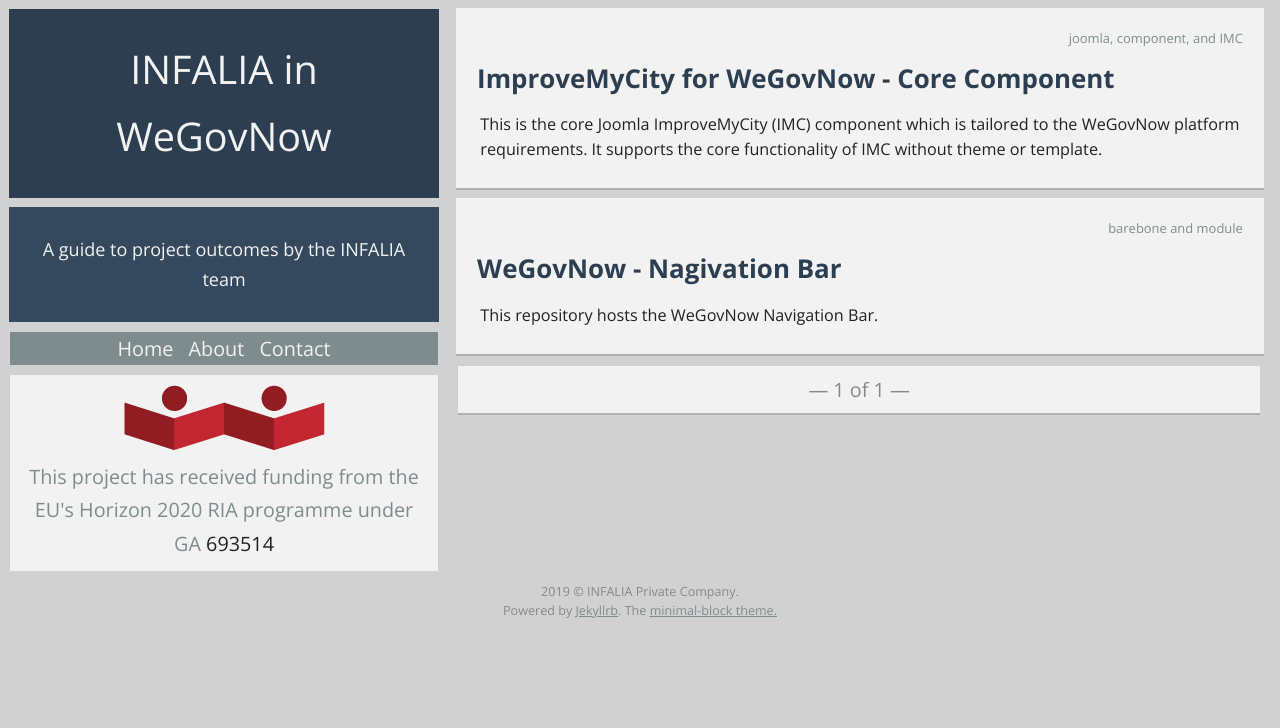
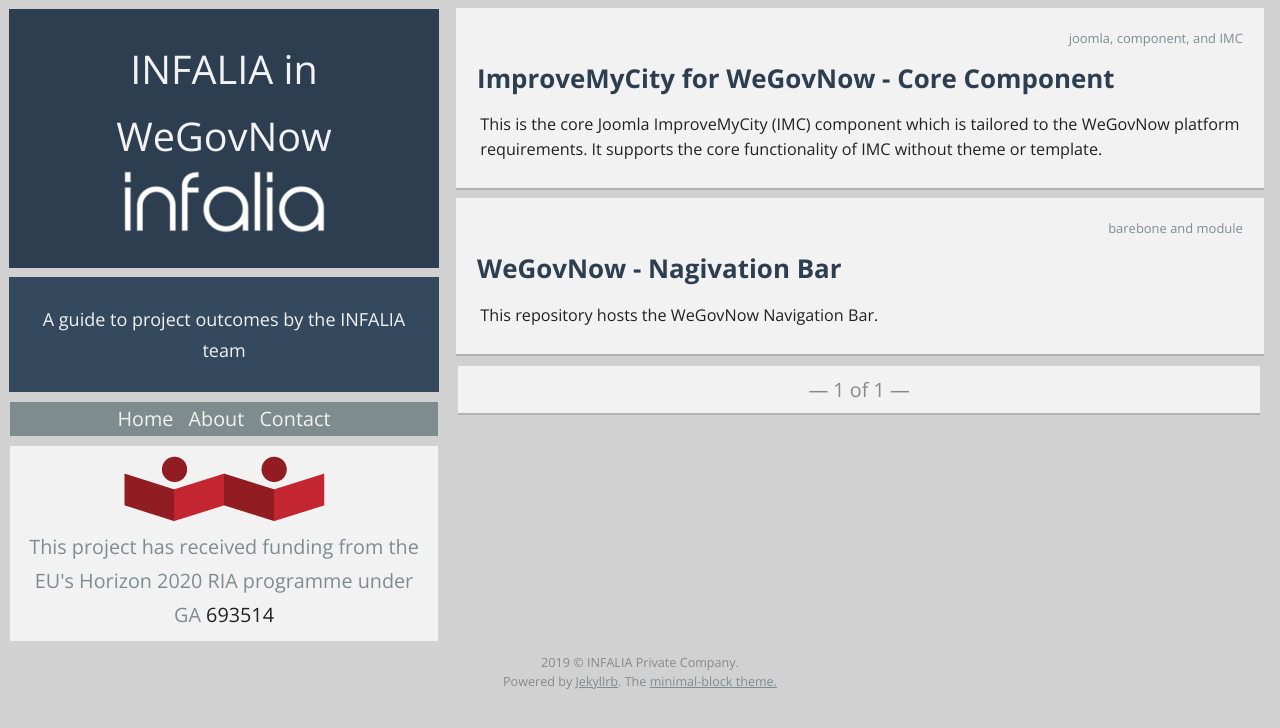
Before and after one commit to Infalia/wegovnow, a Jekyll site: the page built from index.html, in a window 1280 px wide. Shown: the top 728 px of the page. Built offline with Jekyll 4.4.1, drawn with Linux system fonts in a browser that asks for light colours; the list of posts is cut into pages by our own code.

Commit message:
add infalia logo

```diff
--- a/_layouts/default.html
+++ b/_layouts/default.html
@@ -35,6 +35,7 @@
 
         <div class='module title color-1'>
             <h1><a href='{{ site.url }}/'>{{ site.name }}</a></h1>
+            <img src="{{ site.url }}/assets/images/infalia-logo.png" alt="INFALIA logo" />
         </div>
 
         <div class='module description color-2'>
```
Also changed, not shown: assets/images/infalia-logo.png (added).
